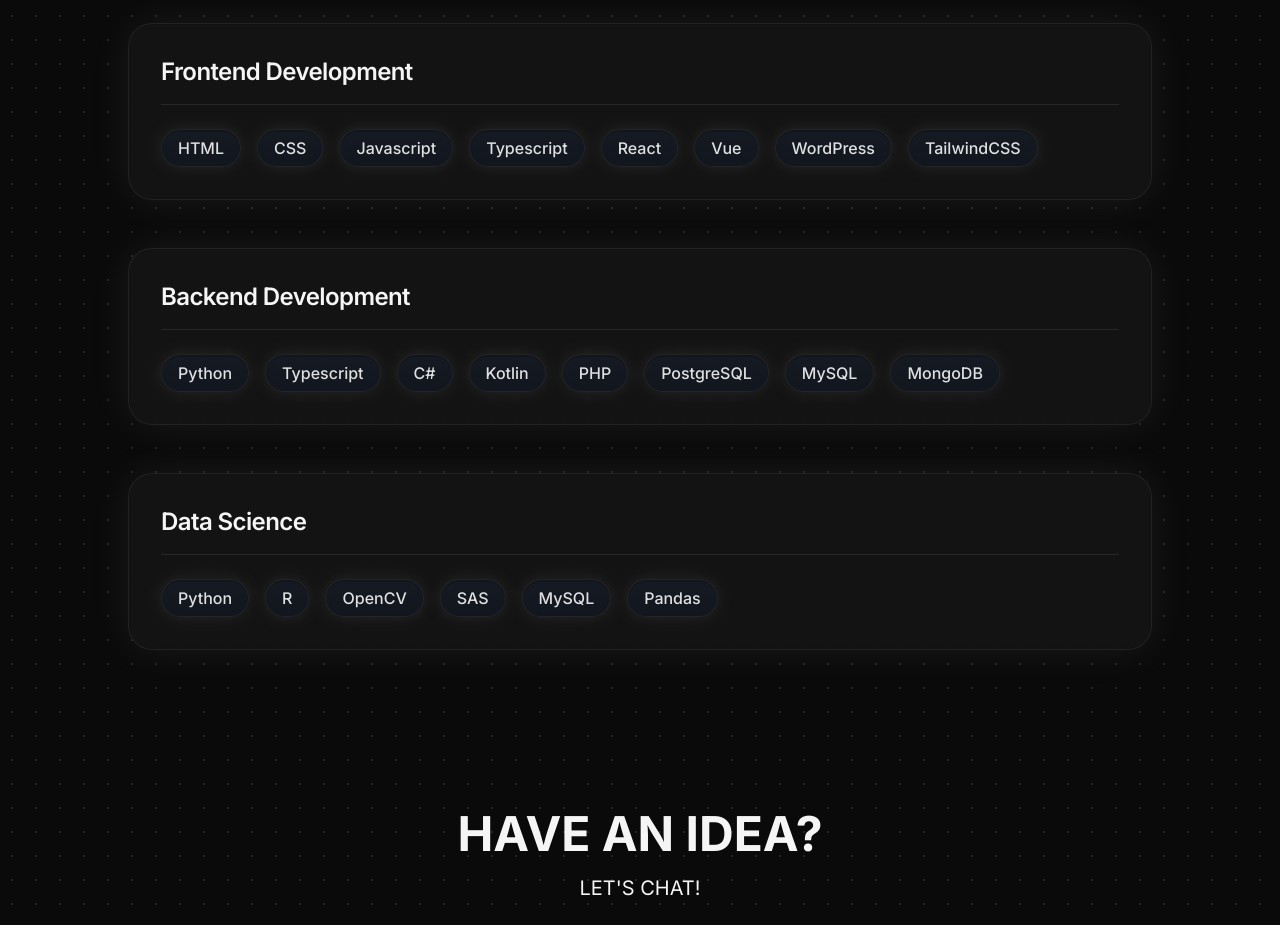
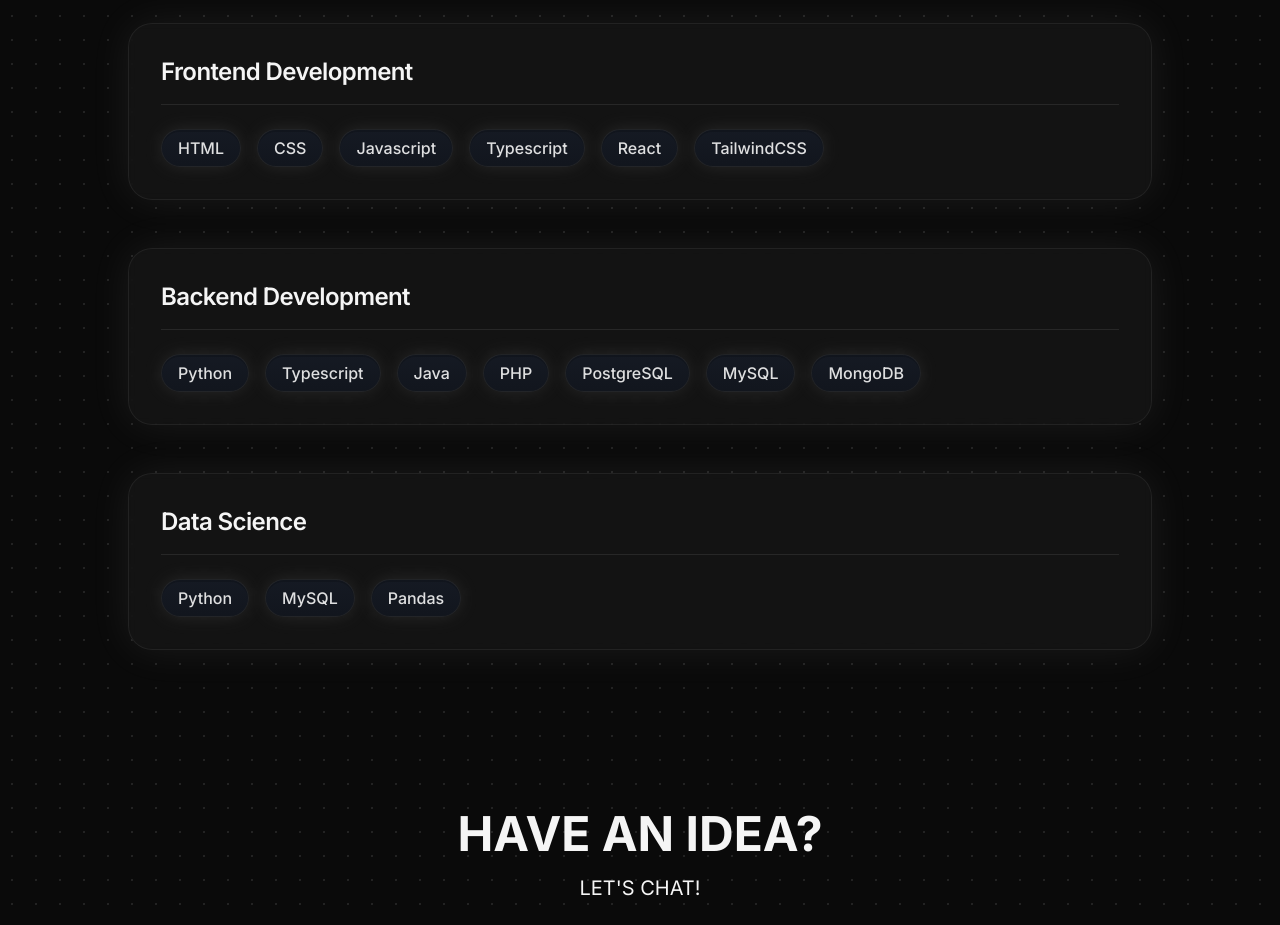
Before and after one commit to Beeplap/My-portfolio, a React (Vite) app: page / in a window 1280 px wide. Shown: the part 2540-3465 px from the top of the page. Built offline with nearby package versions, Linux system fonts and the light colour scheme; the HTML template or start-up script is replaced by a standard one.

Commit message:
Chore: add cursor-default class to various components for improved UX

```diff
--- a/src/components/Contact.tsx
+++ b/src/components/Contact.tsx
@@ -1,7 +1,7 @@
 const Contact = () => {
   return (
     <section id="contact" className="py-20 px-4">
-      <div className="max-w-4xl mx-auto text-center">
+      <div className="max-w-4xl mx-auto cursor-default text-center">
         <h2 className="text-4xl md:text-5xl font-bold mb-4">HAVE AN IDEA?</h2>
         <p className="text-xl mb-8">LET'S CHAT!</p>
 
--- a/src/components/Experience.tsx
+++ b/src/components/Experience.tsx
@@ -1,7 +1,7 @@
 const Experience = () => {
   return (
     <section id="experience" className="py-20 px-4">
-      <div className="max-w-5xl mx-auto">
+      <div className="max-w-5xl cursor-default mx-auto">
         <h2 className="text-4xl md:text-5xl font-bold mb-16 text-center">Experience</h2>
 
         <div className="space-y-12">
--- a/src/components/Footer.tsx
+++ b/src/components/Footer.tsx
@@ -5,7 +5,7 @@
 
   return (
     <footer className="border-t border-border py-12 px-4">
-      <div className="max-w-6xl mx-auto">
+      <div className="max-w-6xl mx-auto cursor-default">
         <div className="flex flex-col md:flex-row items-center justify-between gap-6">
           {/* Copyright */}
           <p className="text-muted-foreground text-sm">
--- a/src/components/Hero.tsx
+++ b/src/components/Hero.tsx
@@ -16,7 +16,7 @@
     <section id="home" className="px-4 py-10 md:py-16">
       <div className="max-w-4xl mx-auto">
         <div className="rounded-3xl border border-border/60 bg-card/60 backdrop-blur-sm shadow-[0_0_30px_hsl(var(--primary)/0.06)] p-5 md:p-7">
-          <div className="flex flex-col gap-4">
+          <div className="flex flex-col cursor-default gap-4">
             {/* Top row: avatar, name, role */}
             <div className="flex items-center gap-4 md:gap-5">
               <img
--- a/src/components/Projects.tsx
+++ b/src/components/Projects.tsx
@@ -24,7 +24,7 @@
   return (
     <section id="projects" className="py-20 px-4 bg-background">
       <div className="max-w-6xl mx-auto">
-        <h2 className="text-4xl md:text-5xl font-bold mb-16 text-center">
+        <h2 className="text-4xl md:text-5xl cursor-default font-bold mb-16 text-center">
           Featured Projects
         </h2>
 
@@ -32,7 +32,7 @@
           {projects.map((project, index) => (
             <div
               key={project.title}
-              className="group relative overflow-hidden bg-muted/50 backdrop-blur-sm border border-border rounded-2xl p-6 hover:-translate-y-2 hover:shadow-lg transition-all duration-300"
+              className="group cursor-default relative overflow-hidden bg-muted/50 backdrop-blur-sm border border-border rounded-2xl p-6 hover:-translate-y-2 hover:shadow-lg transition-all duration-300"
             >
               <div className="flex justify-between items-center mb-4">
                 <h3 className="text-2xl font-semibold text-foreground group-hover:text-primary transition-colors">
--- a/src/components/Skills.tsx
+++ b/src/components/Skills.tsx
@@ -8,8 +8,6 @@
         "Javascript",
         "Typescript",
         "React",
-        "Vue",
-        "WordPress",
         "TailwindCSS",
       ],
     },
@@ -18,8 +16,7 @@
       exp: [
         "Python",
         "Typescript",
-        "C#",
-        "Kotlin",
+        "Java",
         "PHP",
         "PostgreSQL",
         "MySQL",
@@ -30,9 +27,6 @@
       title: "Data Science",
       exp: [
         "Python",
-        "R",
-        "OpenCV",
-        "SAS",
         "MySQL",
         "Pandas",
       ],
@@ -50,7 +44,7 @@
           {skillCategories.map((category) => (
             <div
               key={category.title}
-              className="rounded-3xl border border-border/60 bg-card/60 backdrop-blur-sm shadow-[0_0_40px_hsl(var(--primary)/0.08)] p-6 md:p-8"
+              className="rounded-3xl cursor-default border border-border/60 bg-card/60 backdrop-blur-sm shadow-[0_0_40px_hsl(var(--primary)/0.08)] p-6 md:p-8"
             >
               <h3 className="text-xl md:text-2xl font-semibold tracking-tight mb-4">
                 {category.title}
```
